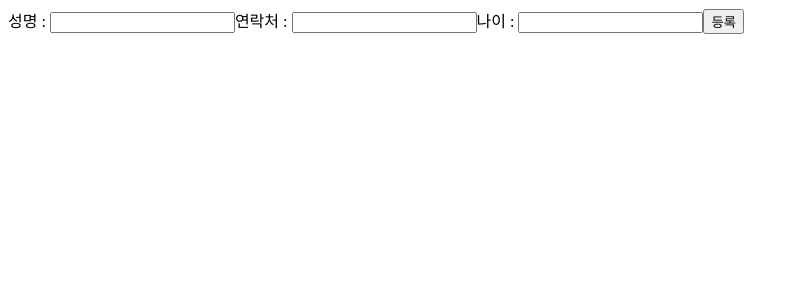
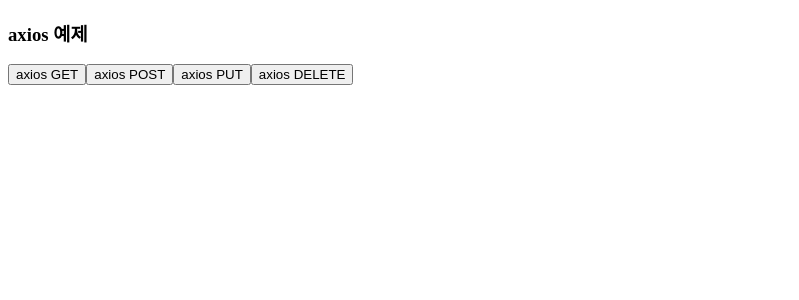
Before and after one commit to kant300/tj2025A_web2.09, a React (Vite) app in the folder reactapp/: page / in a window 1280 px wide. Shown: the top 300 px of the page, without its empty margins (0-799 px from the left). Built offline with nearby package versions, Linux system fonts and the light colour scheme.

Commit message:
20250918 example/day03 Component9 axios

```diff
--- a/reactapp/package.json
+++ b/reactapp/package.json
@@ -10,6 +10,7 @@
     "preview": "vite preview"
   },
   "dependencies": {
+    "axios": "^1.12.2",
     "react": "^19.1.1",
     "react-dom": "^19.1.1"
   },
--- /dev/null
+++ b/reactapp/src/example/day03/Component9.jsx
@@ -0,0 +1,51 @@
+import axios from 'axios';  // npm i axios 설치되었다는 가정하에
+export default function Component9( props ){
+
+    // [1] axios : React.js 주로 사용되는 REST API 비동기 통신 함수,
+    // [2] 사용법 :
+    //      1. 설치( node.js ) : 라이브러리 추가
+    //          (1) 리액트 서버가 종료된 상태에서
+    //          (2) 리액트 폴더의 최상위 폴더로 터미널 열기 : [reactApp]폴더 오른쪽 클릭->[터미널열기]
+    //          (3) npm install axios 또는 npm i axios
+    //              * https://www.npmjs.com/ : 각종 npm 라이브러리 설치 코드 공유
+    //          (4) 설치후 리액트 서버 재실행 : npm run dev
+    //      2. 문법
+    //          (1)
+    // [3-1] axios get test( https://jsonplaceholder.typicode.com/ )
+    const onAxios1 = async()=>{
+        const response1 = await axios.get("https://jsonplaceholder.typicode.com/posts")
+        console.log( response1.status ); // HTTP 응답상태코드 200
+        console.log( response1.data );   // HTTP 응답자료
+
+        const reponse2 = await axios.get("https://jsonplaceholder.typicode.com/comments?postId=1" )
+            console.log( reponse2.data );
+
+    }
+    // [3-2] axios post test
+    const onAxios2 = async()=>{
+        const obj = { title : "test" , body : "test" , userId : 1 }
+        const response1 = await axios.post("https://jsonplaceholder.typicode.com/posts" , obj )
+        console.log( response1.data );
+    }
+
+    // [3-3] AXIOS PUT TEST
+    const onAxios3 = async()=>{
+        const obj =  { id: 1,  title: 'foo', body: 'bar', userId: 1 } // 임의 데이터
+        const response1 = await axios.put("https://jsonplaceholder.typicode.com/posts/1" , obj);
+        console.log( response1.data );
+    }
+
+    // [3-4] AXIOS DELETE TEST
+    const onAxios4 = async()=>{
+        const response1 = await axios.delete("https://jsonplaceholder.typicode.com/posts/1");
+        console.log( response1.data );
+    }
+
+    return(<>
+        <h3> axios 예제 </h3>
+        <button onClick={ onAxios1 }> axios GET </button>
+        <button onClick={ onAxios2 }> axios POST </button>
+        <button onClick={ onAxios3 }> axios PUT </button>
+        <button onClick={ onAxios4 }> axios DELETE </button>
+    </>)
+}
--- a/reactapp/src/main.jsx
+++ b/reactapp/src/main.jsx
@@ -75,4 +75,10 @@
 
 // day02 Taske4
 import Taske4 from './example/day02/Taske4.jsx';
-create.render( <Taske4 />  )
+// create.render( <Taske4 />  )
+
+//day03
+import Component8 from './example/day03/Component8.jsx';
+// create.render( <Component8 /> )
+import Component9 from './example/day03/Component9.jsx';
+create.render( <Component9 /> )
```
Also changed, not shown: 1 other file (tests, documents, lock files or other folders).
